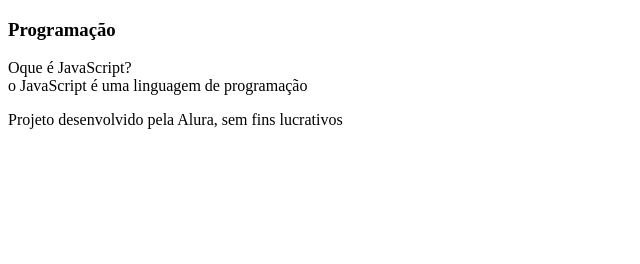
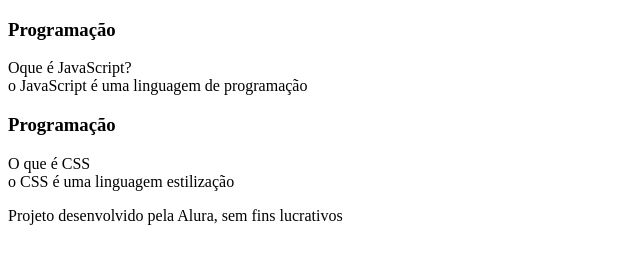
Before and after one commit to carla05102007/flashcards, a plain HTML site: page index.html in a window 1280 px wide. Shown: the whole page, without its empty margins (0-640 px from the left). Drawn offline with Linux system fonts and the light colour scheme.

Commit message:
nova resposta

```diff
--- a/index.html
+++ b/index.html
@@ -8,6 +8,7 @@
 <body>
 <main>
 <section id="container">
+
 <article class="cartao">
 <div class="cartao__conteudo">
 <h3>Programação</h3>
@@ -15,9 +16,17 @@
 <div class="cartao__conteudo__resposta"> o JavaScript é uma linguagem de programação</div>
 </div>
 </article>
+
+<article class="cartao">
+    <div class="cartao__conteudo">
+    <h3>Programação</h3>
+    <div class="cartao__conteudo__pergunta"> O que é CSS</div>
+    <div class="cartao__conteudo__resposta"> o CSS é uma linguagem estilização</div>
+    </div>
+    </article>
+
 </section>
 </main>
-
 <footer>
 <p> Projeto desenvolvido pela Alura, sem fins lucrativos</p>
 </footer>
```
